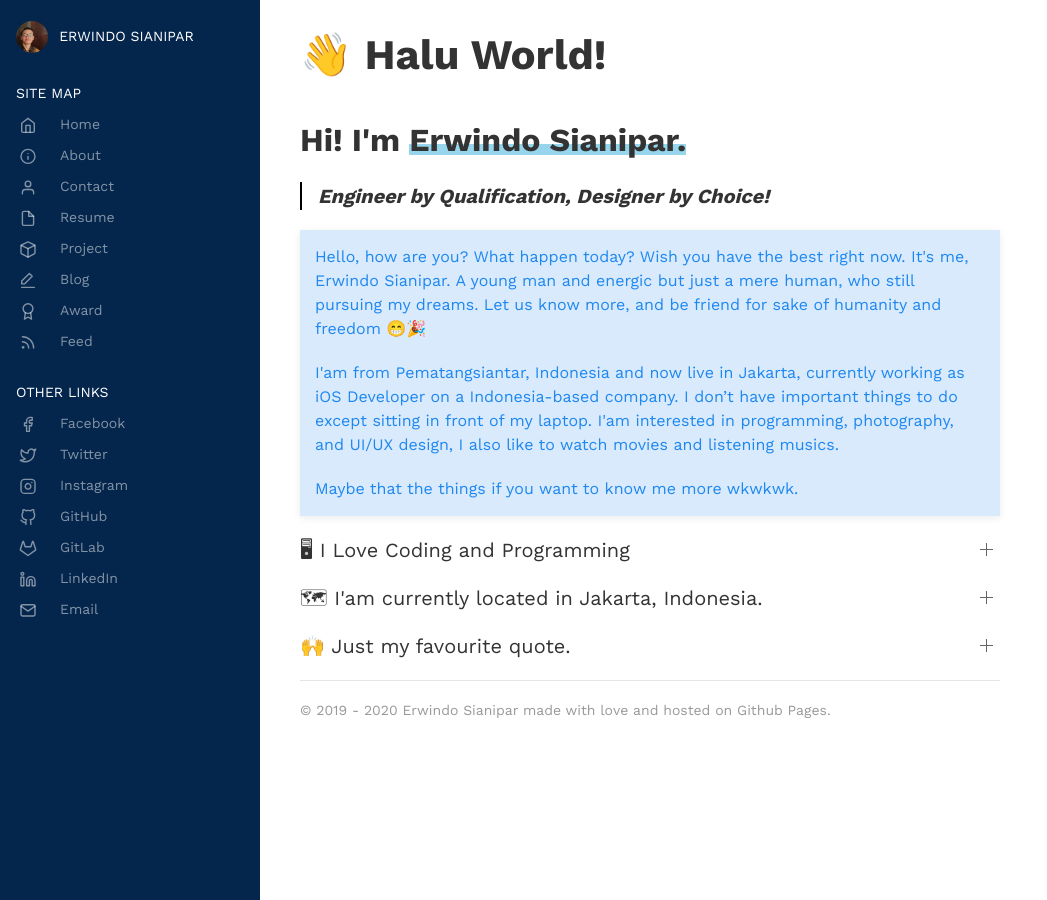
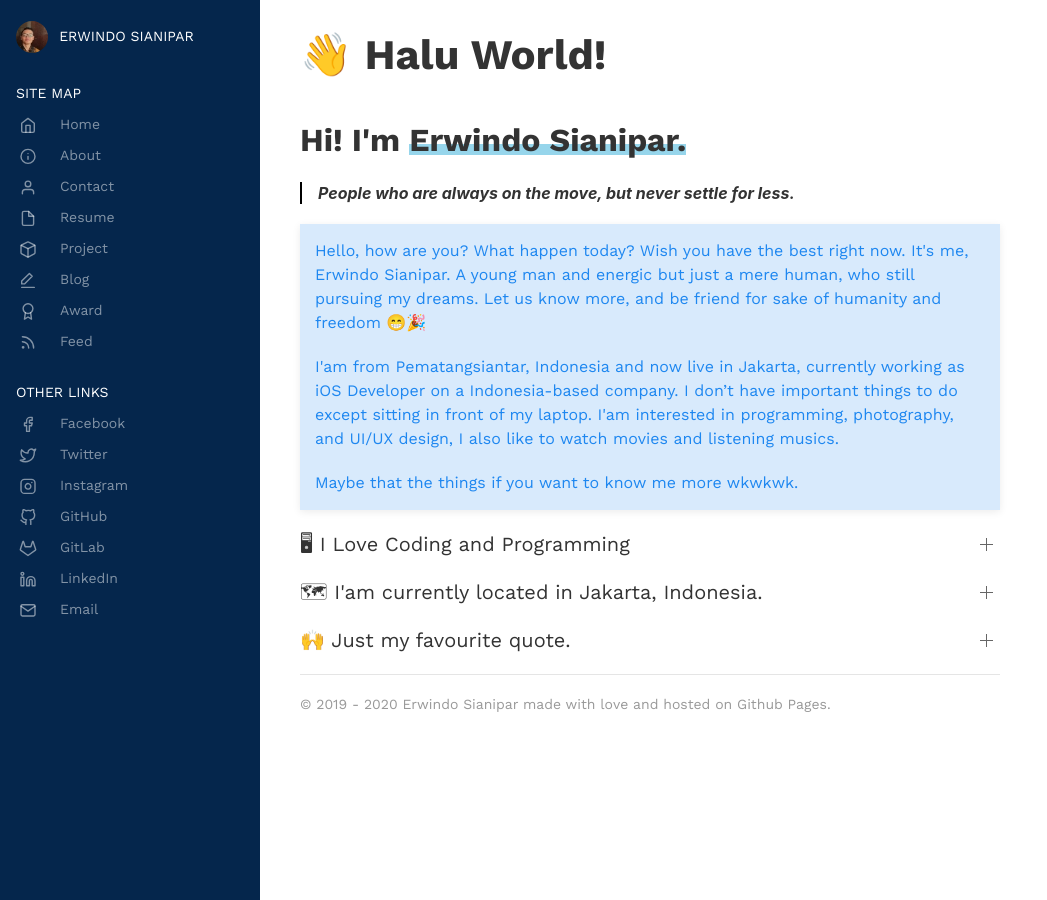
Before and after one commit to erwindosianipar/erwindosianipar.jekyll, a Jekyll site: the page built from pages/index.md, in a window 1280 px wide and 900 px high. Shown: the whole window, without its empty margins (0-1047 px from the left). Built offline with Jekyll 4.4.1, drawn with Linux system fonts in a browser that asks for light colours; nearby versions of some CDN libraries; some web fonts are replaced.

Commit message:
Improve toc content

```diff
--- a/_includes/home.html
+++ b/_includes/home.html
@@ -1,9 +1,9 @@
 <h1>👋 Halu World!</h1>
 <h2>Hi! I'm <span class="pretty">{{ site.name }}.</span></h2>
 <blockquote>
-    <h4 class="uk-text-bold uk-padding-remove-top uk-margin-small-top">
-        Engineer by Qualification, Designer by Choice!
-    </h4>
+    <h5 class="uk-text-bold uk-padding-remove-top uk-margin-small-top">
+        People who are always on the move, but never settle for less.
+    </h5>
 </blockquote>
 <div id="announcement-banner" class="uk-alert-primary uk-box-shadow-small" uk-alert>
     <p class="uk-padding-remove-top uk-margin-remove-top">
--- a/_layouts/post.html
+++ b/_layouts/post.html
@@ -25,7 +25,7 @@ layout: default
         <p>Table of Content</p>
         <hr>
         <div class="toc">
-            {% toc %}
+            {{ content | toc_only }}
         </div>
     </div>
 </div>
```
